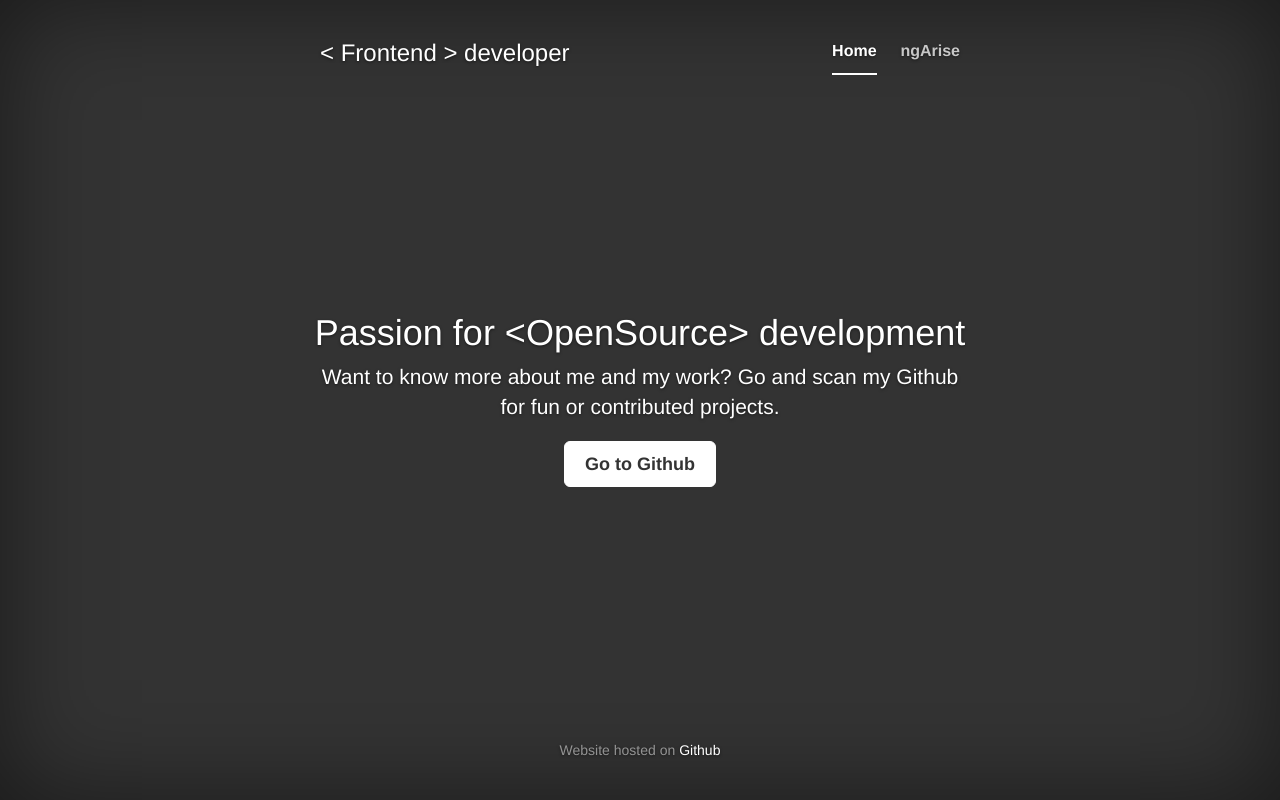
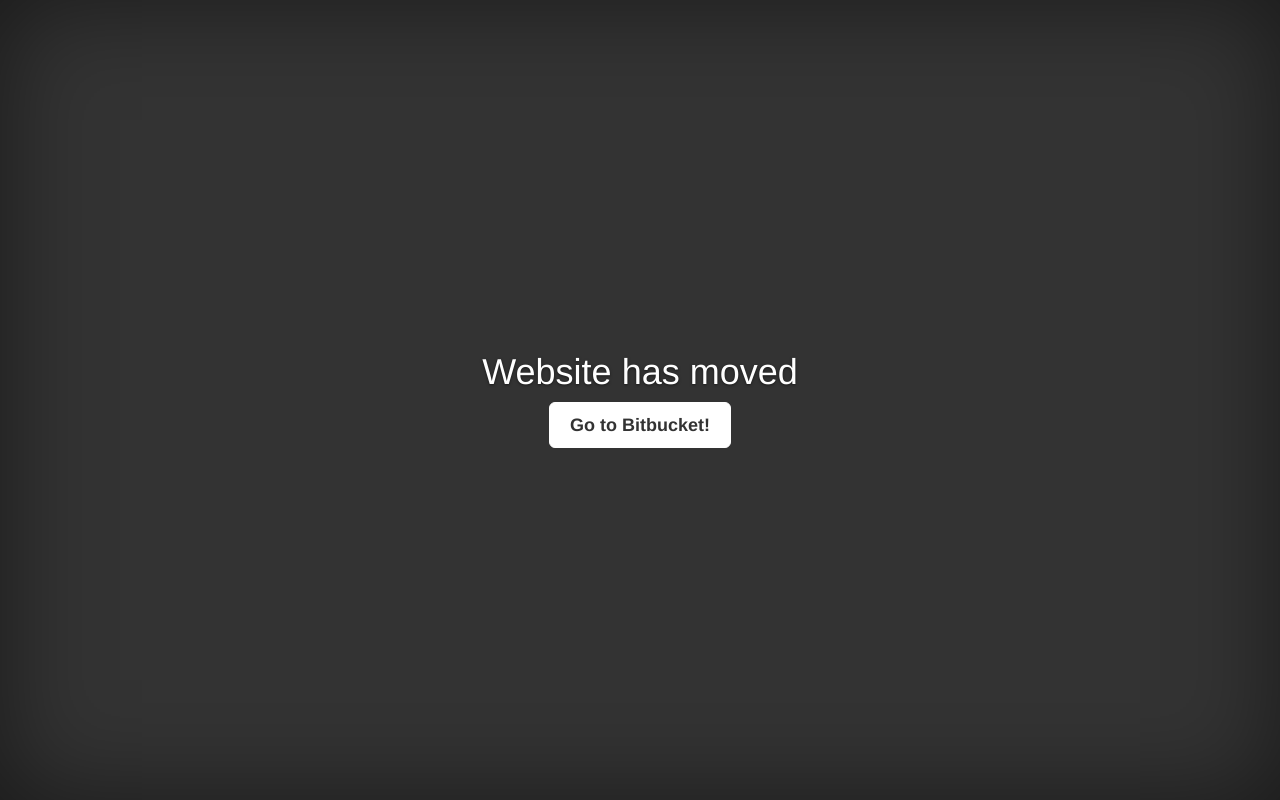
Before and after one commit to rickerd/rickerd, a plain HTML site: page index.html in a window 1280 px wide. Drawn offline with Linux system fonts and the light colour scheme.

Commit message:
Project moved

```diff
--- a/index.html
+++ b/index.html
@@ -3,7 +3,7 @@
 <head>
     <meta charset="utf-8">
     <meta http-equiv="X-UA-Compatible" content="IE=edge,chrome=1">
-    <title>Webdeveloper | Frontend | OpenSource - Rick de Graaff.nl</title>
+    <title>Rickdegraaff.nl has moved</title>
     <meta name="description" content="">
     <meta name="viewport" content="width=device-width, initial-scale=1">
 
@@ -20,30 +20,11 @@
 
         <div class="cover-container">
 
-            <div class="masthead clearfix">
-                <div class="inner">
-                    <h3 class="masthead-brand">&#60; Frontend &#62; developer</h3>
-                    <nav>
-                        <ul class="nav masthead-nav">
-                            <li class="active"><a href="#">Home</a></li>
-                            <li><a href="https://rickerd.github.io/ngArise/" target="_blank">ngArise</a></li>
-                        </ul>
-                    </nav>
-                </div>
-            </div>
-
             <div class="inner cover">
-                <h1 class="cover-heading">Passion for &#60;OpenSource&#62; development</h1>
-                <p class="lead">Want to know more about me and my work? Go and scan my Github for fun or contributed projects.</p>
+                <h1 class="cover-heading">Website has moved</h1>
                 <p class="lead">
-                    <a href="https://github.com/rickerd/" class="btn btn-lg btn-default">Go to Github</a>
+                    <a href="https://bitbucket.org/rickerdd" class="btn btn-lg btn-default">Go to Bitbucket!</a>
                 </p>
-            </div>
-
-            <div class="mastfoot">
-                <div class="inner">
-                    <p>Website hosted on <a href="https://github.com/rickerd/rickdegraaff.nl">Github</a></p>
-                </div>
             </div>
 
         </div>
```
